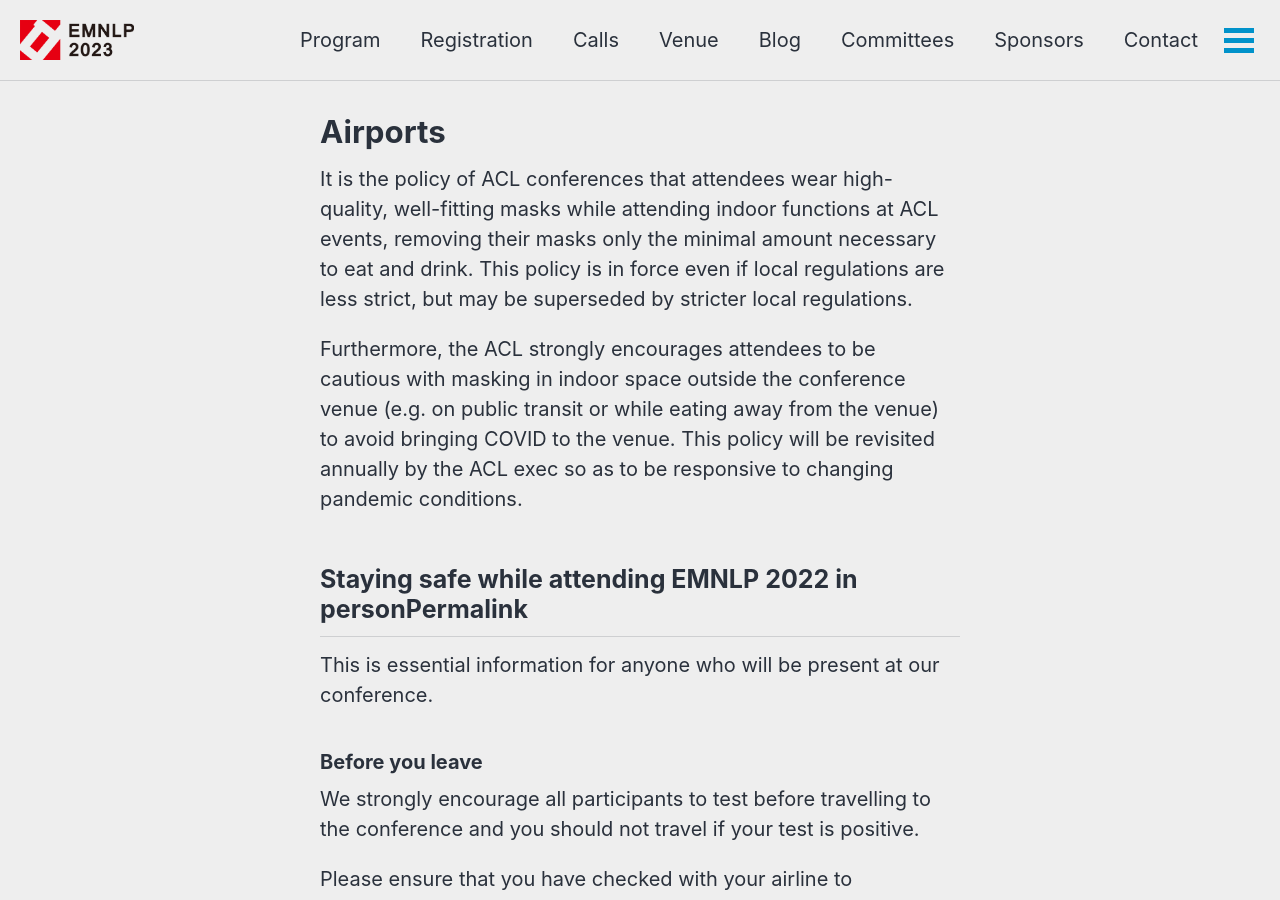
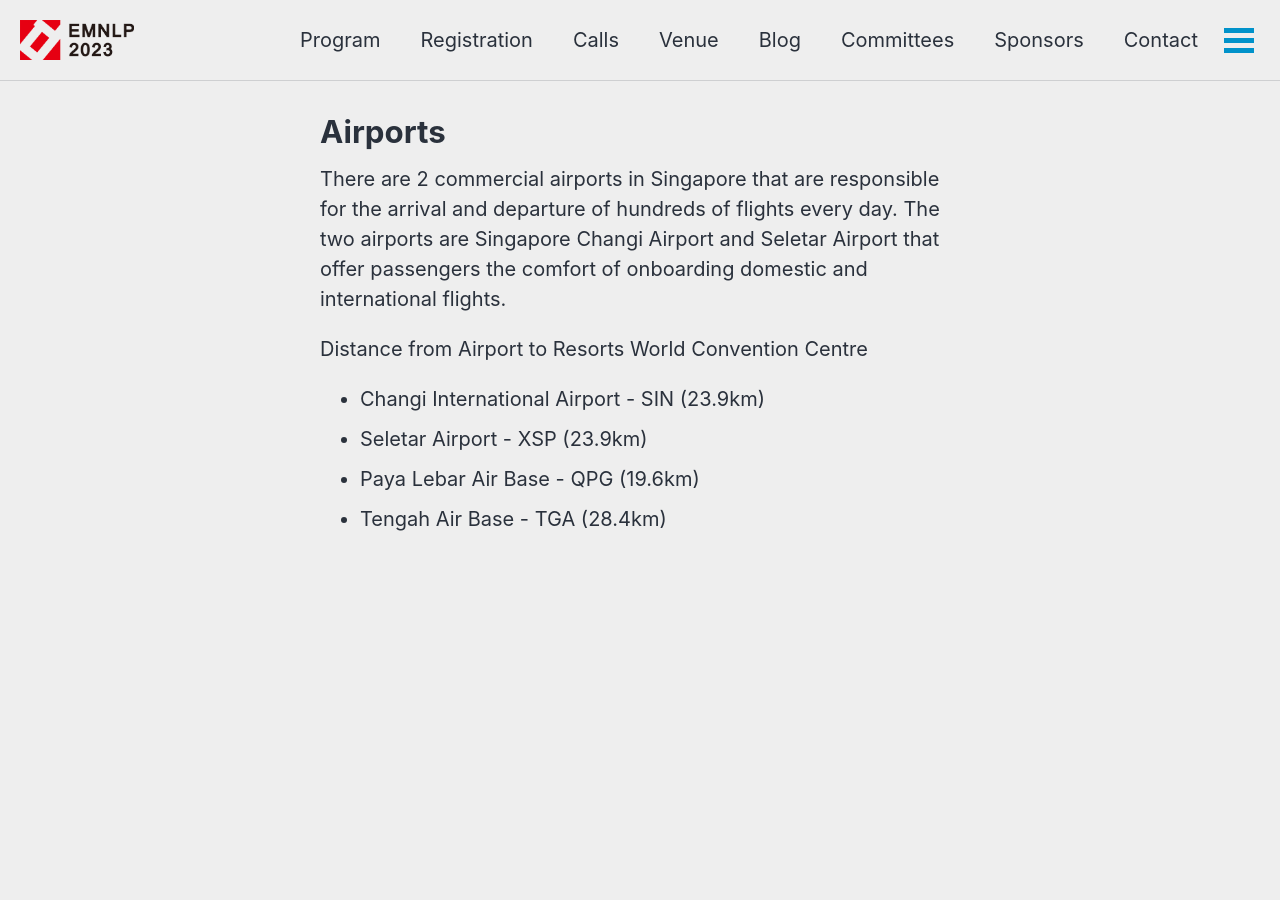
Before and after one commit to acl-org/emnlp-2023, a Jekyll site: the page built from _pages/participants/airports.md, in a window 1280 px wide and 900 px high. Built offline with Jekyll 4.4.1, drawn with Linux system fonts in a browser that asks for light colours; cached includes are drawn as plain includes; nearby versions of some CDN libraries; some of the changed text lies outside the part shown.

Commit message:
Update airports.md

```diff
--- a/_pages/participants/airports.md
+++ b/_pages/participants/airports.md
@@ -7,50 +7,13 @@ sidebar:
 toc: false
 ---
 
-It is the policy of ACL conferences that attendees wear high-quality, well-fitting masks while attending indoor functions at ACL events, removing their masks only the minimal amount necessary to eat and drink. This policy is in force even if local regulations are less strict, but may be superseded by stricter local regulations.
+There are 2 commercial airports in Singapore that are responsible for the arrival and departure of hundreds of flights every day. The two airports are Singapore Changi Airport and Seletar Airport that offer passengers the comfort of onboarding domestic and international flights.
 
-Furthermore, the ACL strongly encourages attendees to be cautious with masking in indoor space outside the conference venue (e.g. on public transit or while eating away from the venue) to avoid bringing COVID to the venue. This policy will be revisited annually by the ACL exec so as to be responsive to changing pandemic conditions.
 
-## Staying safe while attending EMNLP 2022 in personPermalink
+Distance from Airport to Resorts World Convention Centre
 
-This is essential information for anyone who will be present at our conference.
 
-### Before you leave
-
-We strongly encourage all participants to test before travelling to the conference and you should not travel if your test is positive.
-
-Please ensure that you have checked with your airline to understand their policies regarding COVID-19 and have adequate travel insurance in place.
-
-Please ensure you have taken the time to read all of the latest [advice about travel to Abu Dhabi](https://visitabudhabi.ae/en/plan-your-trip/covid-safe-travel).
-
-### At the conference
-
-Some advice on COVID-19 restrictions is given, please visit [here](https://visitabudhabi.ae/en/plan-your-trip/covid-safe-travel) for more detail before you start your trip.
-
-However, to ensure everyone's safety, and with the purpose of making everyone comfortable at the conference, please carefully consider the following if you are attending in person:
-
-* It is the policy of ACL conferences that attendees wear high-quality, well-fitting masks while attending indoor functions at ACL events, removing their masks only the minimal amount necessary to eat and drink.
-
-* The ACL strongly encourages attendees to be cautious with masking in indoor space outside the conference venue (e.g., on public transit or while eating away from the venue) to avoid bringing COVID to the venue.
-
-* As a precaution we have minimized the number of plenary events, and we will have only one plenary event each day.
-
-* If you start to feel ill or test positive during the conference, please leave the venue immediately, and do not come to the venue anymore.
-
-* We will also have a point of contact (TBD) that people can report positive cases to and consult with.
-
-* To avoid crowded situations, we recommend making optimal use of the available spaces, particularly during coffee breaks.
-
-* Speakers and session chairs are not required to wear masks while presenting, as there is enough distance between speakers and audience.
-
-We come from different countries and different personal experiences about COVID-19, and for many of us EMNLP 2022 is the first hybrid conference after the peaks of the pandemic. In order to favor interpersonal relations, we will use a ''traffic light system'' with stickers to attach to your badge to indicate your feelings on social distancing:
-
-* Red: keep a distance
-
-* Amber: being cautious, no touching
-
-* Green: handshakes and hugs ok
-
-### Plan ahead to return home
-
-Please ensure you know the COVID-19 testing requirements for return travel back into your country of origin. The requirements are available on your Government website.
+* Changi International Airport - SIN (23.9km)
+* Seletar Airport - XSP (23.9km)
+* Paya Lebar Air Base - QPG (19.6km)
+* Tengah Air Base - TGA (28.4km)
```
